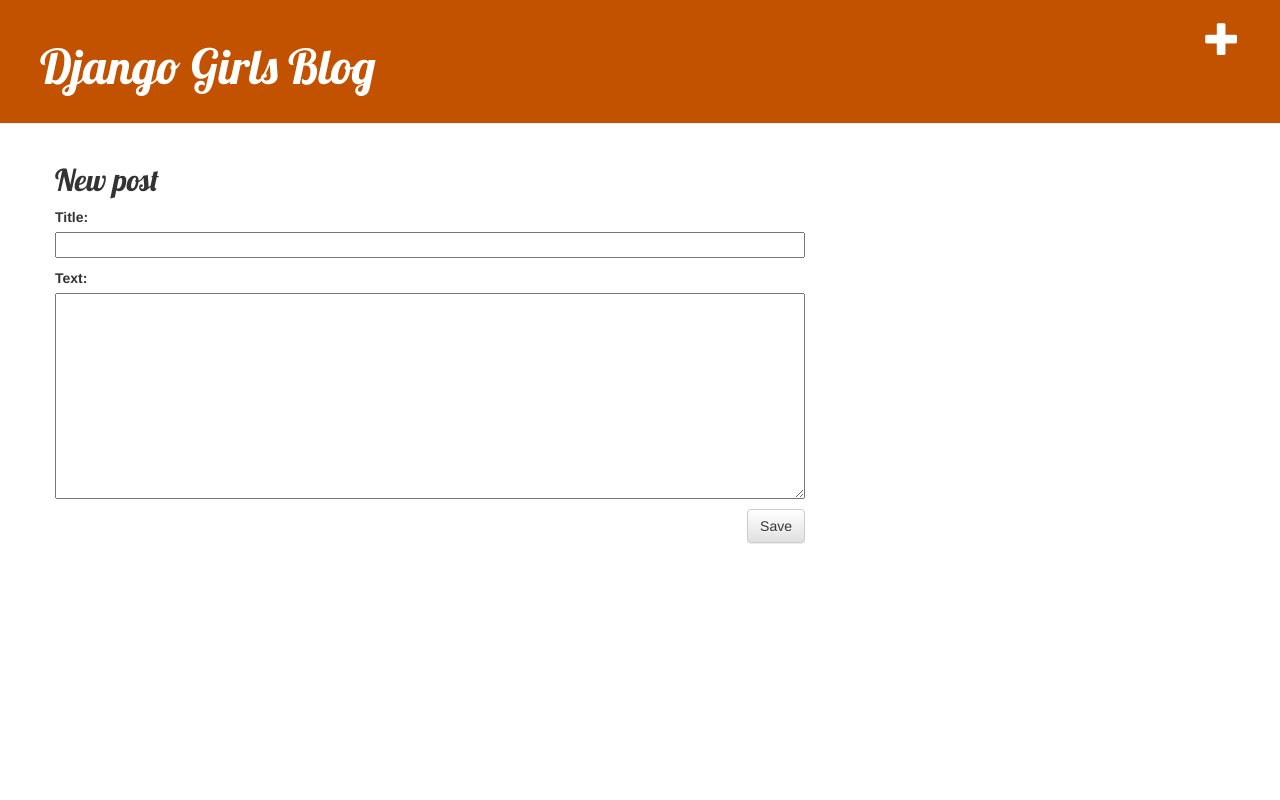
After one commit to Michele-siqueira/my-first-blog, a Django app: page /post/new in a window 1280 px wide. The commit adds this page. Run offline with Django 3.2, Linux system fonts and the light colour scheme; some libraries are stand-ins or nearby versions.

Commit message:
Finalizando

```diff
--- /dev/null
+++ b/blog/forms.py
@@ -0,0 +1,12 @@
+from django import forms
+
+from .models import Post
+
+
+class PostForm(forms.ModelForm):
+    class Meta:
+        model = Post
+        fields = (
+            'title',
+            'text',
+        )
--- /dev/null
+++ b/blog/static/css/blog.css
@@ -0,0 +1,61 @@
+h1 a,
+h2 a {
+  color: #c25100;
+  font-family: "Lobster";
+}
+.page-header {
+  background-color: #c25100;
+  margin-top: 0;
+  padding: 20px 20px 20px 40px;
+}
+
+.page-header h1,
+.page-header h1 a,
+.page-header h1 a:visited,
+.page-header h1 a:active {
+  color: #ffffff;
+  font-size: 36pt;
+  text-decoration: none;
+}
+
+.content {
+  margin-left: 40px;
+}
+
+h1,
+h2,
+h3,
+h4 {
+  font-family: "Lobster", cursive;
+}
+
+.date {
+  color: #828282;
+}
+
+.save {
+  float: right;
+}
+
+.post-form textarea,
+.post-form input {
+  width: 100%;
+}
+
+.top-menu,
+.top-menu:hover,
+.top-menu:visited {
+  color: #ffffff;
+  float: right;
+  font-size: 26pt;
+  margin-right: 20px;
+}
+
+.post {
+  margin-bottom: 70px;
+}
+
+.post h2 a,
+.post h2 a:visited {
+  color: #000000;
+}
--- /dev/null
+++ b/blog/templates/blog/base.html
@@ -0,0 +1,24 @@
+{% load static %}
+<html>
+    <head>
+        <title>Django Girls blog</title>
+        <link rel="stylesheet" href="//maxcdn.bootstrapcdn.com/bootstrap/3.2.0/css/bootstrap.min.css">
+        <link rel="stylesheet" href="//maxcdn.bootstrapcdn.com/bootstrap/3.2.0/css/bootstrap-theme.min.css">
+        <link href='//fonts.googleapis.com/css?family=Lobster&subset=latin,latin-ext' rel='stylesheet' type='text/css'>
+        <link rel="stylesheet" href="{% static 'css/blog.css' %}">
+    </head>
+    <body>
+        <div class="page-header">
+            <a href="{% url 'post_new' %}" class="top-menu"><span class="glyphicon glyphicon-plus"></span></a>
+            <h1><a href="/">Django Girls Blog</a></h1>
+        </div>
+        <div class="content container">
+            <div class="row">
+                <div class="col-md-8">
+                    {% block content %}
+                    {% endblock %}
+                </div>
+            </div>
+        </div>
+    </body>
+</html>
--- /dev/null
+++ b/blog/templates/blog/post_edit.html
@@ -0,0 +1,9 @@
+{% extends 'blog/base.html' %}
+
+{% block content %}
+    <h2> New post </h2>
+    <form method="POST" class="post-form">{% csrf_token %}
+        {{ form.as_p }}
+        <button type="submit" class="save btn btn-default">Save</button>
+    </form>
+{% endblock %}
--- a/blog/urls.py
+++ b/blog/urls.py
@@ -3,4 +3,7 @@ from . import views
 
 urlpatterns = [
     path('', views.post_list, name='post_list'),
+    path('post/<int:pk>/', views.post_detail, name='post_detail'),
+    path('post/new', views.post_new, name='post_new'),
+    path('post/<int:pk>/edit/', views.post_edit, name='post_edit'),
 ]
--- a/blog/views.py
+++ b/blog/views.py
@@ -1,9 +1,44 @@
-from django.shortcuts import render
+from django.shortcuts import render, get_object_or_404, redirect
+from django.utils import timezone
+from .forms import PostForm
 from .models import Post
-from django.utils import timezone
 
 
 def post_list(request):
     posts = Post.objects.filter(
         published_date__lte=timezone.now()).order_by('published_date')
     return render(request, 'blog/post_list.html', {'posts': posts})
+
+
+def post_detail(request, pk):
+    post = get_object_or_404(Post, pk=pk)
+    return render(request, 'blog/post_detail.html', {'post': post})
+
+
+def post_new(request):
+    if request.method == "POST":
+        form = PostForm(request.POST)
+        if form.is_valid():
+            post = form.save(commit=False)
+            post.author = request.user
+            post.published_date = timezone.now()
+            post.save()
+            return redirect('post_detail', pk=post.pk)
+    else:
+        form = PostForm()
+    return render(request, 'blog/post_edit.html', {'form': form})
+
+
+def post_edit(request, pk):
+    post = get_object_or_404(Post, pk=pk)
+    if request.method == "POST":
+        form = PostForm(request.POST, instance=post)
+        if form.is_valid():
+            post = form.save(commit=False)
+            post.author = request.user
+            post.published_date = timezone.now()
+            post.save()
+            return redirect('post_detail', pk=post.pk)
+    else:
+        form = PostForm(instance=post)
+    return render(request, 'blog/post_edit.html', {'form': form})
```
Also changed, not shown: blog/templates/blog/post_detail.html (added, +14 -0 lines), blog/templates/blog/post_list.html (+12 -11 lines).
